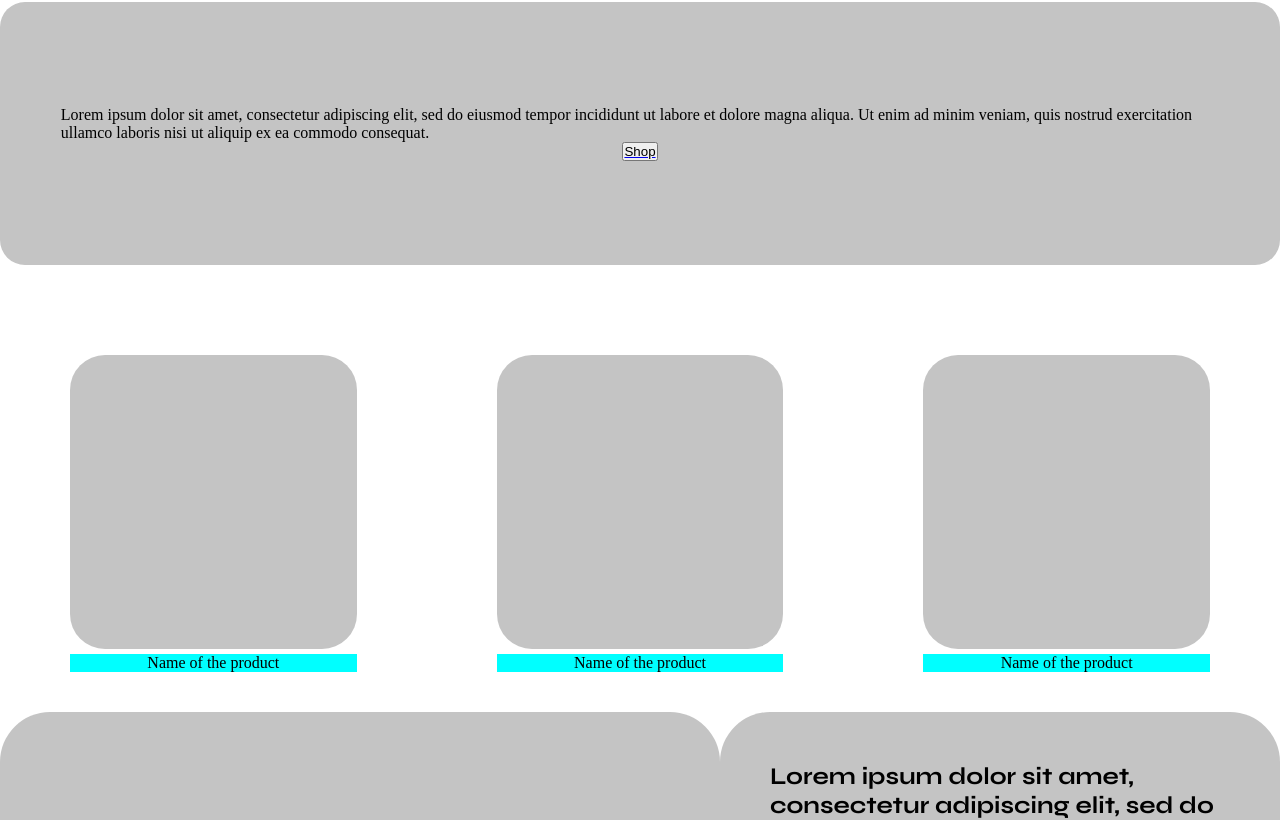
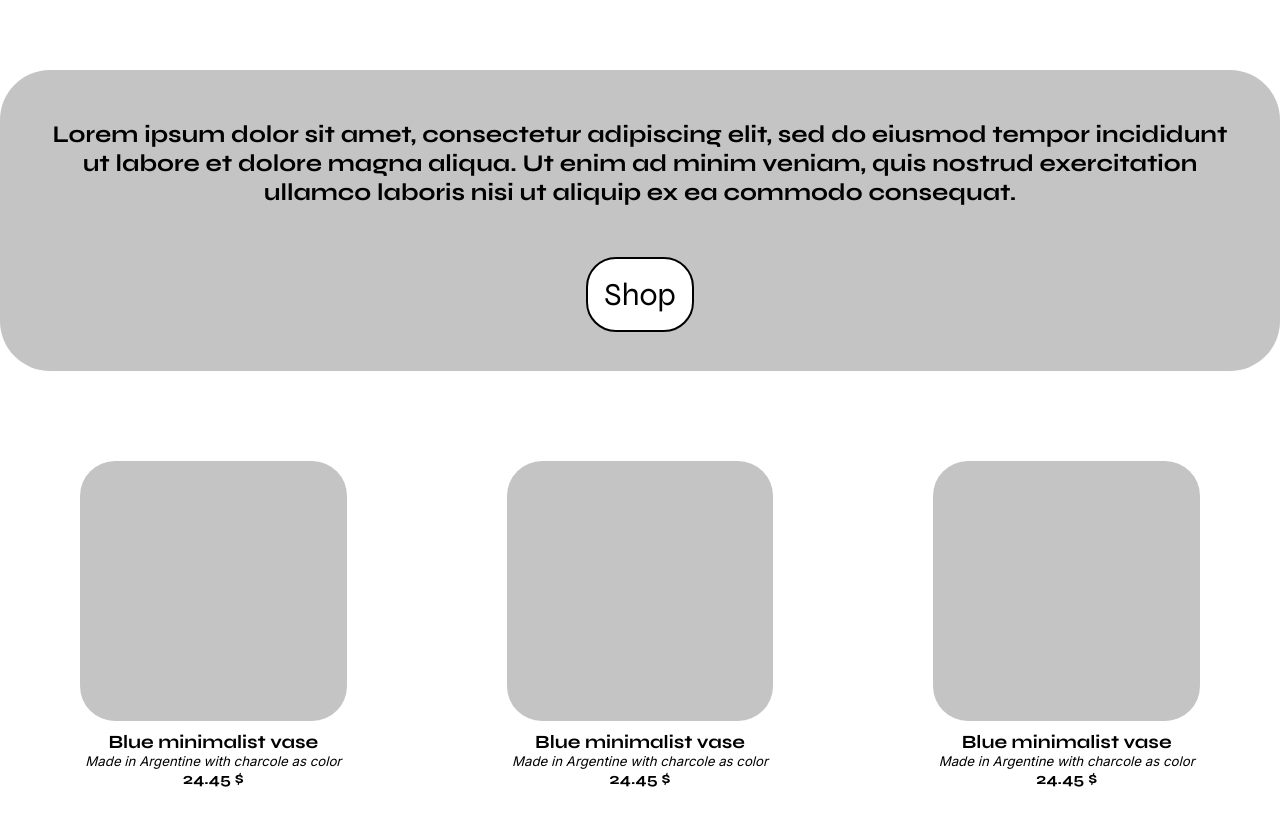
Before and after one commit to camaraanna/clay, a React (Create React App) app: page / in a window 1280 px wide. Shown: the part 931-1751 px from the top of the page. Built offline with nearby package versions, Linux system fonts and the light colour scheme.

Commit message:
add shop btn

```diff
--- a/src/components/Introduction.jsx
+++ b/src/components/Introduction.jsx
@@ -1,17 +1,19 @@
-import React from "react";
 import { Link } from "react-router-dom";
 
 export const Introduction = () => {
   return (
-    <section className="container-intro"><div className="">
-      <p className="paragraph">Lorem ipsum dolor sit amet, consectetur adipiscing elit, sed do eiusmod tempor incididunt ut labore et dolore magna aliqua. Ut enim ad minim veniam, quis nostrud exercitation ullamco laboris nisi ut aliquip ex ea commodo consequat.</p>
+    <section className="container-intro">
+      <article>
+        <div className="description-intro">
+          <p className="description-intro-text">Lorem ipsum dolor sit amet, consectetur adipiscing elit, sed do eiusmod tempor incididunt ut labore et dolore magna aliqua. Ut enim ad minim veniam, quis nostrud exercitation ullamco laboris nisi ut aliquip ex ea commodo consequat.</p>
+
+          <div className="container-btn-shop ">
+            <Link to={`/Shop`}>
+              <button className="btn-shop">Shop </button>
+            </Link>
+          </div>
         </div>
-        <div className="btn-shop">
-        <Link to={`/Store`}>
-          <button className="btn-shop">Shop </button>
-        </Link>
-        </div>
-
+      </article>
     </section>
   );
 };
--- a/src/components/Recommendation.jsx
+++ b/src/components/Recommendation.jsx
@@ -5,26 +5,32 @@ export const Recommendation = () => {
     <section className="container-recommendation">
       <div className="Recommendation-Article">
         <figure className="container-product-img">
-          <img className="product-img" src="" alt="" />
+          <img className="product-img" alt="" />
         </figure>
-        <div className="product-title">
-          <p>Name of the product</p>
+        <div className="container-product-title">
+          <h3 className="product-title">Blue minimalist vase</h3>
+          <h5 className="product-legend">Made in Argentine with charcole as color </h5>
+          <h4 className="product-price">24.45 $</h4>
         </div>
       </div>
       <div className="Recommendation-Article">
         <figure className="container-product-img">
-          <img className="product-img" src="" alt="" />
+          <img className="product-img" alt="" />
         </figure>
-        <div className="product-title">
-          <p>Name of the product</p>
+        <div className="container-product-title">
+          <h3 className="product-title">Blue minimalist vase</h3>
+          <h5 className="product-legend">Made in Argentine with charcole as color </h5>
+          <h4 className="product-price">24.45 $</h4>
         </div>
       </div>
       <div className="Recommendation-Article">
         <figure className="container-product-img">
-          <img className="product-img" src="" alt="" />
+          <img className="product-img" alt="" />
         </figure>
-        <div className="product-title">
-          <p>Name of the product</p>
+        <div className="container-product-title">
+          <h3 className="product-title">Blue minimalist vase</h3>
+          <h5 className="product-legend">Made in Argentine with charcole as color </h5>
+          <h4 className="product-price">24.45 $</h4>
         </div>
       </div>
     </section>
--- a/src/index.css
+++ b/src/index.css
@@ -10,6 +10,7 @@
   --moz-border-radius: 50px;
   --ms-border-radius: 50px;
   --o-border-radius: 50px;
+  --black: black;
 }
 
 body {
@@ -26,15 +27,25 @@ body {
   justify-content: center;
   flex-direction: column;
 }
-.container-title-homePage,
 .container-title-store {
   display: flex;
   justify-content: center;
   margin-top: 40px;
   margin-bottom: 100px;
 }
-.title-homePage,
 .title-store {
+  text-align: center;
+  font-family: var(--font-Syne);
+  font-size: 3rem;
+}
+
+.container-title-homePage {
+  display: flex;
+  justify-content: center;
+  margin-top: 40px;
+  margin-bottom: 100px;
+}
+.title-homePage {
   text-align: center;
   font-family: var(--font-Syne);
   font-size: 3rem;
@@ -68,6 +79,13 @@ body {
 .logo {
   max-width: 15%;
   margin-left: 40px;
+}
+
+/*---------ICON------ */
+/*---------Icon user------- */
+
+.icon-user {
+  width: 40%;
 }
 
 /*---------------------------------------------------------------*/
@@ -262,42 +280,66 @@ body {
 
 /*---------INTRODUCTION------- */
 
-.container-intro {
-  display: flex;
-  justify-content: center;
-  flex-direction: column;
-  flex-basis: 56.25vw;
-  background-color: var(--grey);
-  max-width: 200.5vw;
-  max-height: 20.5vw;
-  margin-top: 60px;
-  border-radius: 25px;
-  transition: flex-basis 1s cubic-bezier(0, 0.9, 0.4, 0.99);
-  -webkit-transition: flex-basis 1s cubic-bezier(0, 0.9, 0.4, 0.99);
-  -moz-transition: flex-basis 1s cubic-bezier(0, 0.9, 0.4, 0.99);
-  -ms-transition: flex-basis 1s cubic-bezier(0, 0.9, 0.4, 0.99);
-  -o-transition: flex-basis 1s cubic-bezier(0, 0.9, 0.4, 0.99);
-  -webkit-border-radius: 25px;
-  -moz-border-radius: 25px;
-  -ms-border-radius: 25px;
-  -o-border-radius: 25px;
+.container-btn-shop {
+  margin-left: auto;
+  margin-right: auto;
+  margin-bottom: 3vw;
+  max-width: 50.5vw;
 }
 
-.paragraph {
+section.container-intro article {
   display: flex;
-  margin-left: auto;
-  margin-right: auto;
-  flex-basis: 56.25vw;
-  max-width: 90.5vw;
-  max-height: 7.5vw;
+  flex-direction: column;
+  width: 100%;
+  text-align: center;
 }
 
 .btn-shop {
-  display: flex;
+  color: var(--black);
+  background-color: #ffffff;
+  font-family: var(--font-Syne);
+  font-size: 2rem;
+  padding: 16px;
   margin-left: auto;
   margin-right: auto;
-  max-width: 90.5vw;
-  max-height: 7.5vw;
+  cursor: pointer;
+  border: solid 2px var(--black);
+  border-radius: 30px;
+  -webkit-border-radius: 30px;
+  -moz-border-radius: 30px;
+  -ms-border-radius: 30px;
+  -o-border-radius: 30px;
+  max-width: 50.5vw;
+}
+
+.btn-shop:hover {
+  background-color: var(--black);
+  color: white;
+}
+
+.description-intro {
+  margin-top: 10vw;
+}
+.description-intro-text {
+  font-family: var(--font-Syne);
+  font-size: 1.5rem;
+  font-weight: bolder;
+  padding: 50px;
+  display: flex;
+  flex-basis: 10.25vw;
+}
+
+section.container-intro .description-intro {
+  display: flex;
+  flex-direction: column;
+  justify-content: center;
+  flex: 1;
+  background-color: var(--grey);
+  border-radius: var(--border-radius);
+  -webkit-border-radius: var(--border-radius);
+  -moz-border-radius: var(--border-radius);
+  -ms-border-radius: var(--border-radius);
+  -o-border-radius: var(--border-radius);
 }
 
 /*---------------------------------------------------------------*/
@@ -315,17 +357,20 @@ body {
   -moz-transition: flex-basis 1s cubic-bezier(0, 0.9, 0.4, 0.99);
   -ms-transition: flex-basis 1s cubic-bezier(0, 0.9, 0.4, 0.99);
   -o-transition: flex-basis 1s cubic-bezier(0, 0.9, 0.4, 0.99);
+  margin-bottom: 7vw;
 }
 
 /*---------Recommendation box Article------- */
+
 .Recommendation-Article {
   display: flex;
   flex-direction: column;
   margin: 10px;
-  padding: 20px 60px;
-  gap: 5px;
+  padding: 20px 70px;
+  gap: 10px;
+  /* background: blue; */
   flex-basis: 56.25vw;
-  max-width: 500.5vw;
+  max-width: 300.5vw;
   max-height: 50.5vw;
 }
 
@@ -346,9 +391,16 @@ body {
   -ms-border-radius: 35px;
   -o-border-radius: 35px;
 }
-.product-title {
-  background-color: aqua;
+.container-product-title {
+  /* background-color: aqua; */
   text-align: center;
+  font-family: var(--font-Syne);
+}
+
+.product-legend {
+  font-family: var(--font-Inter);
+  font-style: italic;
+  font-weight: 400;
 }
 
 /*---------------------------------------------------------------*/
--- a/src/layouts/Navbar.js
+++ b/src/layouts/Navbar.js
@@ -6,6 +6,7 @@ import { CartContext } from "../CartContext";
 import CartProduct from "../components/CartProduct";
 import Modal from "../components/Modal";
 import CartIcon from "../assets/img/icons/cart-icon.png";
+import iconUser from "../assets/img/icons/user-icon.png";
 
 export const Navbar = () => {
   const [modalOpen, setModalOpen] = useState(false);
@@ -35,6 +36,25 @@ export const Navbar = () => {
           </figure>
         </div>
       </div>
+
+
+
+      <div className="container-icon-user">
+        <div className="container-icon-user">
+          <figure>
+            <Link smooth="true" to={`/Client-Login`}>
+              <img className="icon-user" src={iconUser} alt="" />
+            </Link>
+          </figure>
+        </div>
+      </div>
+
+
+
+
+
+
+
       <div>
         {/* Here we add a onClick to handle show to store the show variable  */}
         {/*  Our Navbar with productsCount is going to refresh and show the latest up-to-date product count value  */}
--- /dev/null
+++ b/src/pages/ClientLogin.jsx
@@ -0,0 +1,6 @@
+import React from "react";
+
+export const ClientLogin = () => {
+  return <div>ClientLogin</div>;
+};
+export default ClientLogin;
--- a/src/pages/Home/HomePage.jsx
+++ b/src/pages/Home/HomePage.jsx
@@ -4,7 +4,7 @@ import Carousel from "../../components/Carousel";
 import Introduction from "../../components/Introduction";
 import Recommendation from "../../components/Recommendation";
 import DescriptionBrand from "../../components/DescriptionBrand";
-
+import { Link } from "react-router-dom";
 
 export const HomePage = () => {
   return (
@@ -17,7 +17,11 @@ export const HomePage = () => {
       <Recommendation />
       <DescriptionBrand />
       <Recommendation />
-
+      <div className="container-btn-shop ">
+        <Link to={`/Shop`}>
+          <button className="btn-shop">Shop </button>
+        </Link>
+      </div>
     </div>
   );
 };
--- /dev/null
+++ b/src/pages/LoginArtist copy.jsx
@@ -0,0 +1,6 @@
+import React from "react";
+
+export const LoginArtist = () => {
+  return <div>LoginArtist</div>;
+};
+export default LoginArtist;
```
